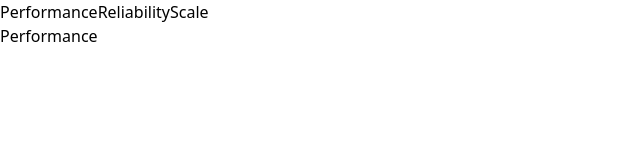
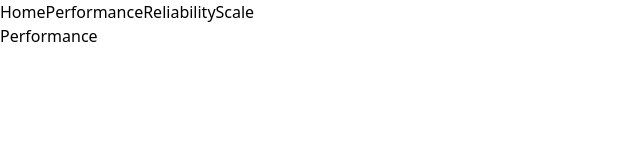
Before and after one commit to zdTang/next_stephen, a Next.js app: page /performance in a window 1280 px wide. Shown: the top 160 px of the page, without its empty margins (0-640 px from the left). Built offline with nearby package versions, Linux system fonts and the light colour scheme.

Commit message:
1-7 Project Structure Strategy

```diff
--- a/src/app/layout.tsx
+++ b/src/app/layout.tsx
@@ -1,7 +1,7 @@
 import type { Metadata } from "next";
 import localFont from "next/font/local";
 import "./globals.css";
-import Link from "next/link";
+import Header from "@/components/header";
 
 const geistSans = localFont({
   src: "./fonts/GeistVF.woff",
@@ -29,11 +29,7 @@
       <body
         className={`${geistSans.variable} ${geistMono.variable} antialiased`}
       >
-        <div>
-          <Link href="/performance">Performance</Link>
-          <Link href="/reliability">Reliability</Link>
-          <Link href="/scale">Scale</Link>
-        </div>
+        <Header />
         {children}
       </body>
     </html>
--- /dev/null
+++ b/src/components/Header.tsx
@@ -0,0 +1,13 @@
+import Link from "next/link";
+const Header = () => {
+  return (
+    <div>
+      <Link href="/">Home</Link>
+      <Link href="/performance">Performance</Link>
+      <Link href="/reliability">Reliability</Link>
+      <Link href="/scale">Scale</Link>
+    </div>
+  );
+};
+
+export default Header;
```
